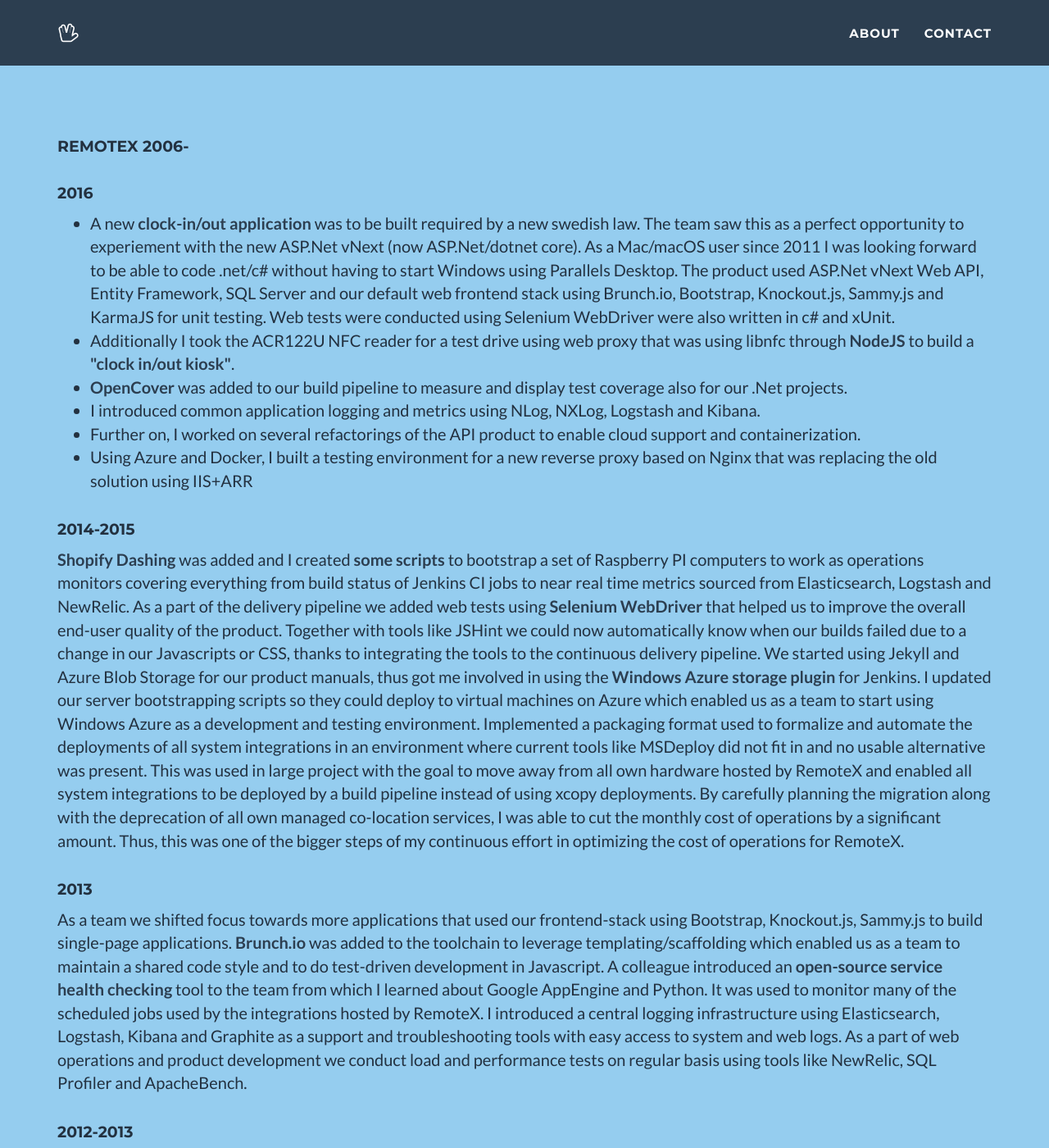
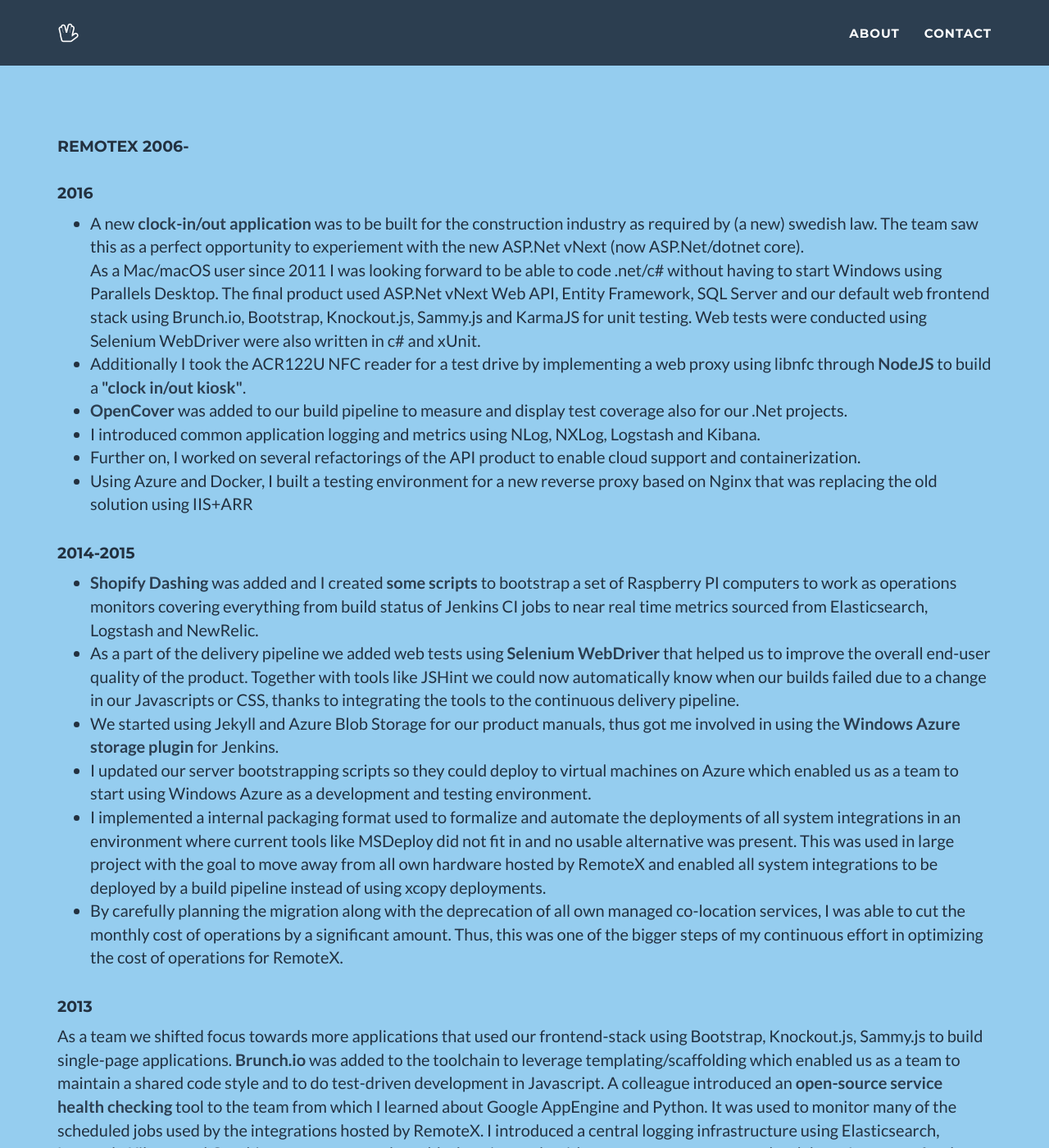
Before and after one commit to anderssonjohan/anderssonjohan.github.io, a Jekyll site: the page built from index.html, in a window 1280 px wide and 1400 px high, scrolled down 871 px. Shown: the whole window at 82% size. Built offline with Jekyll 4.4.1, drawn with Linux system fonts in a browser that asks for light colours; some of the changed text lies outside the part shown.

Commit message:
Minor reformat of content

```diff
--- a/_includes/about.html
+++ b/_includes/about.html
@@ -7,11 +7,11 @@
                     <h4>2016</h4>
                     <p>
                     <ul>
-                    <li> A new <a href="https://personalliggare.remotex.net/">clock-in/out application</a> was to be built required by a new swedish law. The team saw this as a perfect opportunity to experiement with
-                    the new ASP.Net vNext (now ASP.Net/dotnet core).
+                    <li> A new <a href="https://personalliggare.remotex.net/">clock-in/out application</a> was to be built for the construction industry as required by (a new) swedish law. The team saw this as a perfect opportunity to experiement with
+                    the new ASP.Net vNext (now ASP.Net/dotnet core).<br>
                     As a Mac/macOS user since 2011 I was looking forward to be able to code .net/c# without having to start Windows using Parallels Desktop.
-                    The product used ASP.Net vNext Web API, Entity Framework, SQL Server and our default web frontend stack using Brunch.io, Bootstrap, Knockout.js, Sammy.js and KarmaJS for unit testing. Web tests were conducted using Selenium WebDriver were also written in c# and xUnit.
-                    <li> Additionally I took the ACR122U NFC reader for a test drive using web proxy that was using libnfc through <a href="https://www.npmjs.com/package/nfc">NodeJS</a> to build a <a href="https://www.youtube.com/watch?v=9SioZ7L1pa4">"clock in/out kiosk"</a>.
+                    The final product used ASP.Net vNext Web API, Entity Framework, SQL Server and our default web frontend stack using Brunch.io, Bootstrap, Knockout.js, Sammy.js and KarmaJS for unit testing. Web tests were conducted using Selenium WebDriver were also written in c# and xUnit.
+                    <li> Additionally I took the ACR122U NFC reader for a test drive by implementing a web proxy using libnfc through <a href="https://www.npmjs.com/package/nfc">NodeJS</a> to build a <a href="https://www.youtube.com/watch?v=9SioZ7L1pa4">"clock in/out kiosk"</a>.
                     <li> <a href="https://github.com/OpenCover/opencover">OpenCover</a> was added to our build pipeline to measure and display test coverage also for our .Net projects.
                     <li> I introduced common application logging and metrics using NLog, NXLog, Logstash and Kibana.
                     <li> Further on, I worked on several refactorings of the API product to enable cloud support and containerization.
@@ -20,17 +20,19 @@
                     </p>
                     <h4>2014-2015</h4>
                     <p>
-                    <a href="https://github.com/Shopify/dashing">Shopify Dashing</a> was added and I created <a href="https://github.com/remotex/remotex-rpi">some scripts</a> to bootstrap a set of Raspberry PI computers to work as operations monitors covering everything from build status of Jenkins CI jobs
+                    <ul>
+                    <li><a href="https://github.com/Shopify/dashing">Shopify Dashing</a> was added and I created <a href="https://github.com/remotex/remotex-rpi">some scripts</a> to bootstrap a set of Raspberry PI computers to work as operations monitors covering everything from build status of Jenkins CI jobs
                     to near real time metrics sourced from Elasticsearch, Logstash and NewRelic.
-                    As a part of the delivery pipeline we added web tests using <a href="https://en.wikipedia.org/wiki/Selenium_(software)#Selenium_WebDriver">Selenium WebDriver</a> that helped us to improve the overall end-user quality of the product.
+                    <li> As a part of the delivery pipeline we added web tests using <a href="https://en.wikipedia.org/wiki/Selenium_(software)#Selenium_WebDriver">Selenium WebDriver</a> that helped us to improve the overall end-user quality of the product.
                     Together with tools like JSHint we could now automatically know when our builds failed due to a change in our Javascripts or CSS, thanks to
                     integrating the tools to the continuous delivery pipeline.
-                    We started using Jekyll and Azure Blob Storage for our product manuals, thus got me involved in using the <a href="https://github.com/jenkinsci/windows-azure-storage-plugin">Windows Azure storage plugin</a> for Jenkins.
-                    I updated our server bootstrapping scripts so they could deploy to virtual machines on Azure which enabled us as a team to start using Windows Azure as a development and testing environment.
-                    Implemented a packaging format used to formalize and automate the deployments of all system integrations in an environment where current tools
+                    <li> We started using Jekyll and Azure Blob Storage for our product manuals, thus got me involved in using the <a href="https://github.com/jenkinsci/windows-azure-storage-plugin">Windows Azure storage plugin</a> for Jenkins.
+                    <li> I updated our server bootstrapping scripts so they could deploy to virtual machines on Azure which enabled us as a team to start using Windows Azure as a development and testing environment.
+                    <li> I implemented a internal packaging format used to formalize and automate the deployments of all system integrations in an environment where current tools
                     like MSDeploy did not fit in and no usable alternative was present. This was used in large project with the goal to move away from all own
                     hardware hosted by RemoteX and enabled all system integrations to be deployed by a build pipeline instead of using xcopy deployments.
-                    By carefully planning the migration along with the deprecation of all own managed co-location services, I was able to cut the monthly cost of operations by a significant amount. Thus, this was one of the bigger steps of my continuous effort in optimizing the cost of operations for RemoteX.
+                    <li> By carefully planning the migration along with the deprecation of all own managed co-location services, I was able to cut the monthly cost of operations by a significant amount. Thus, this was one of the bigger steps of my continuous effort in optimizing the cost of operations for RemoteX.
+                    </ul>
                     </p>
                     <h4>2013</h4>
                     <p>
@@ -125,9 +127,9 @@
                     </p>
                     <h4>1987-1993</h4>
                     <p>
-                    Aged 7, my interest of technology and electronics came along in the late eighties when my father bought a state-of-the-art 286 PC.
+                    At the age of 7, in the late eighties, my interest of technology and electronics came along when my father bought a state-of-the-art 286 PC.
                     This was the start of my fascination of creating and modifying computer software.
-                    I few years later in <strong>1992</strong>, aged 12, I hosted my own <a href="https://en.wikipedia.org/wiki/RemoteAccess">RemoteAccess BBS</a> and one year later I started hacking HTML with <a href="https://en.wikipedia.org/wiki/Netscape_Navigator_2">Netscape Navigator 2</a> during an intenship at FreeSide Web Development agency in Stockholm, Sweden.
+                    I few years later in <strong>1992</strong>, 12 years old, I hosted my own <a href="https://en.wikipedia.org/wiki/RemoteAccess">RemoteAccess BBS</a> and one year later I started hacking HTML with <a href="https://en.wikipedia.org/wiki/Netscape_Navigator_2">Netscape Navigator 2</a> during an intenship at FreeSide Web Development agency in Stockholm, Sweden.
                     </p>
                 </div>
             </div>
```
